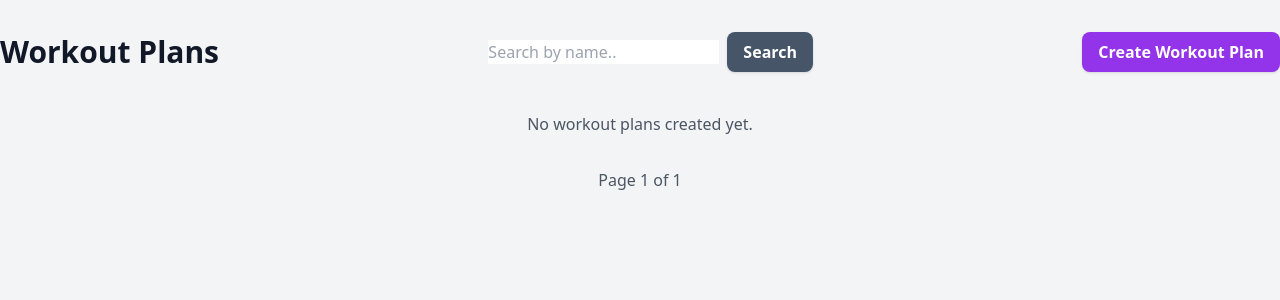
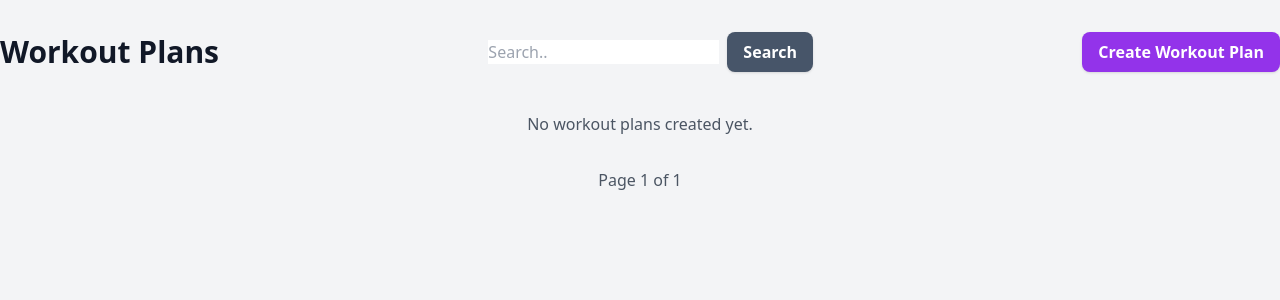
Before and after one commit to i-n-markilov/workoutlab, a Django app: page /workouts/ in a window 1280 px wide. Shown: the part 72-372 px from the top of the page. Run offline with Django 5.2, Linux system fonts and the light colour scheme; data comes from the database, SQL or seed files in the repository; data that the repository does not hold is empty; some libraries are stand-ins or nearby versions.

Commit message:
improved search and pagination

```diff
--- a/common/forms.py
+++ b/common/forms.py
@@ -2,7 +2,7 @@ from django import forms
 
 
 class NameSearchForm(forms.Form):
-    name = forms.CharField(max_length=150,
+    q = forms.CharField(max_length=150,
                             label='',
                             required=False,
-                            widget=forms.TextInput(attrs={'placeholder': 'Search by name..',}))
+                            widget=forms.TextInput(attrs={'placeholder': 'Search..',}))
--- a/equipment/views.py
+++ b/equipment/views.py
@@ -52,9 +52,9 @@ class EquipmentListView(ListView):
 
         form = EquipmentSearchForm(self.request.GET)
         if form.is_valid():
-            name = self.request.GET.get('name')
-            if name:
-                queryset = queryset.filter(name__icontains=name)
+            q = self.request.GET.get('q')
+            if q:
+                queryset = queryset.filter(name__icontains=q)
 
         return queryset
 
--- a/exercise/views.py
+++ b/exercise/views.py
@@ -53,9 +53,9 @@ class ExerciseListView(ListView):
 
         form = ExerciseSearchForm(self.request.GET)
         if form.is_valid():
-            name= self.request.GET.get('name')
-            if name:
-                queryset = queryset.filter(name__icontains=name)
+            q= self.request.GET.get('q')
+            if q:
+                queryset = queryset.filter(name__icontains=q)
 
         return queryset
 
--- a/templates/equipment/equipment-list.html
+++ b/templates/equipment/equipment-list.html
@@ -9,7 +9,7 @@
     <div class='flex justify-between items-center mb-10'>
         <h1 class='text-3xl font-bold text-gray-900'>Equipment</h1>
 
-        {% include 'shared/name-search-form.html' %}
+        {% include 'shared/search-form.html' %}
 
         <a href='{% url 'equipment:add' %}' class='{{ button_class }} text-white font-bold py-2 px-4 rounded-lg shadow transition duration-300 ease-in-out'>
             Add Equipment
--- a/templates/exercise/exercise-list.html
+++ b/templates/exercise/exercise-list.html
@@ -9,7 +9,7 @@
     <div class='flex justify-between items-center mb-10'>
         <h1 class='text-3xl font-bold text-gray-900'>Exercises</h1>
 
-        {% include 'shared/name-search-form.html' %}
+        {% include 'shared/search-form.html' %}
 
         <a href='{% url 'exercise:add' %}' class='{{ button_class }} text-white font-bold py-2 px-4 rounded-lg shadow transition duration-300 ease-in-out'>
             Add Exercise
--- a/templates/shared/pagination.html
+++ b/templates/shared/pagination.html
@@ -2,7 +2,7 @@
     <div class='mt-8 flex justify-center items-center space-x-4'>
 
         {% if page_obj.has_previous %}
-            <a href='?page={{ page_obj.previous_page_number }}'
+            <a href='?page={{ page_obj.previous_page_number }}{%  if request.GET.q %}&q={{ request.GET.q }}{% endif %}'
                class='{{ button_class }} text-white font-bold py-2 px-4 rounded-lg shadow transition duration-300 ease-in-out'>
                 &laquo; Previous
             </a>
@@ -13,7 +13,7 @@
         </span>
 
         {% if page_obj.has_next %}
-            <a href='?page={{ page_obj.next_page_number }}'
+            <a href='?page={{ page_obj.next_page_number }}{%  if request.GET.q %}&q={{ request.GET.q }}{% endif %}'
                class='{{ button_class }} text-white font-bold py-2 px-4 rounded-lg shadow transition duration-300 ease-in-out'>
                 Next &raquo;
             </a>
--- a/templates/shared/name-search-form.html
+++ b/templates/shared/search-form.html
@@ -1,5 +1,5 @@
-<form method="get" action="." class="flex items-center space-x-2">
-    {{ search_form.name }}
+<form method="get" action="" class="flex items-center space-x-2">
+    {{ search_form.q }}
     <button type="submit" class="bg-slate-600 hover:bg-slate-700 text-white font-bold py-2 px-4 rounded-lg shadow transition duration-300 ease-in-out">
         Search
     </button>
--- a/templates/workout/workout-list.html
+++ b/templates/workout/workout-list.html
@@ -9,7 +9,7 @@
     <div class='flex justify-between items-center mb-10'>
         <h1 class='text-3xl font-bold text-gray-900'>Workout Plans</h1>
 
-        {% include 'shared/name-search-form.html' %}
+        {% include 'shared/search-form.html' %}
 
         <a href='{% url 'workout:add' %}' class='{{ button_class }} text-white font-bold py-2 px-4 rounded-lg shadow transition duration-300 ease-in-out'>
             Create Workout Plan
--- a/workout/views.py
+++ b/workout/views.py
@@ -78,9 +78,9 @@ class WorkoutPlanListView(ListView):
 
         form = WorkoutPlanSearchForm(self.request.GET)
         if form.is_valid():
-            name = self.request.GET.get('name')
-            if name:
-                queryset = queryset.filter(name__icontains=name)
+            q = self.request.GET.get('q')
+            if q:
+                queryset = queryset.filter(name__icontains=q)
         return queryset
 
     def get_context_data(self, **kwargs):
```
